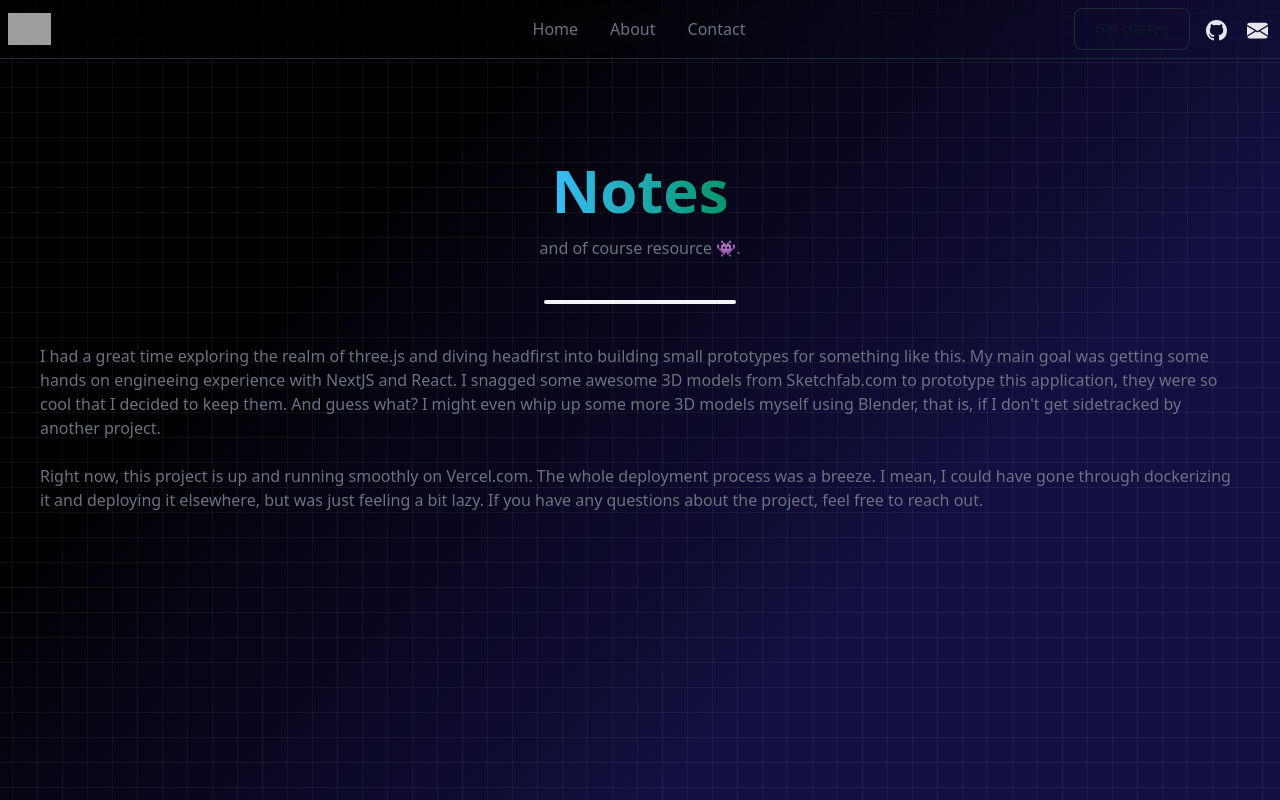
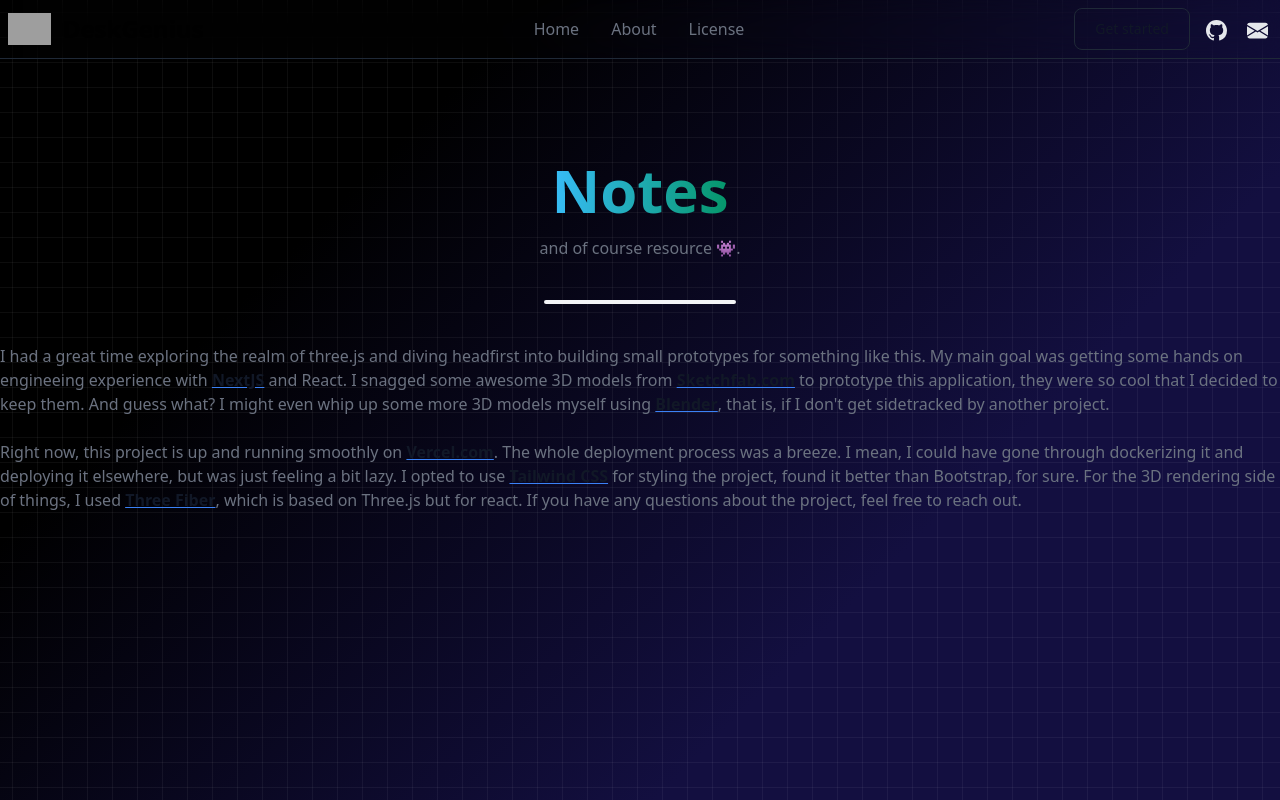
Before and after one commit to thisisadityapatel/deskgenius, a Next.js app: page /credits in a window 1280 px wide. Built offline with nearby package versions, Linux system fonts and the light colour scheme; grey boxes are pictures that could not be loaded.

Commit message:
fixed the bug regarding autopositioning

```diff
--- a/src/components/Header.js
+++ b/src/components/Header.js
@@ -24,7 +24,7 @@ const Header = () => {
             <a href="#" className="block py-2 pl-3 pr-4 rounded hover:bg-gray-100 md:hover:bg-transparent md:hover:text-blue-700 md:p-0 md:dark:hover:text-blue-500 dark:text-gray-500 dark:hover:bg-gray-700 dark:hover:text-white md:dark:hover:bg-transparent dark:border-gray-700">About</a>
           </li>
           <li>
-            <a href="#" className="block py-2 pl-3 pr-4 rounded hover:bg-gray-100 md:hover:bg-transparent md:hover:text-blue-700 md:p-0 md:dark:hover:text-blue-500 dark:text-gray-500 dark:hover:bg-gray-700 dark:hover:text-white md:dark:hover:bg-transparent dark:border-gray-700">Contact</a>
+            <a href="/license" className="block py-2 pl-3 pr-4 rounded hover:bg-gray-100 md:hover:bg-transparent md:hover:text-blue-700 md:p-0 md:dark:hover:text-blue-500 dark:text-gray-500 dark:hover:bg-gray-700 dark:hover:text-white md:dark:hover:bg-transparent dark:border-gray-700">License</a>
           </li>
         </ul>
       </div>
--- a/src/components/ThreeModel.js
+++ b/src/components/ThreeModel.js
@@ -28,10 +28,6 @@ const ThreeModel = (props) => {
   const copiedScene = useMemo(() => scene.clone(), [scene])
   const [coordinates, setCoordinates] = useState(props.position);
   const [rotation, setRotation] = useState(props.rotation);
-
-  useEffect(() => {
-    setCoordinates(props.position);
-  }, [props.position]);
 
   useEventListener("keydown", (event) => {
     if(selected){
--- a/src/pages/credits.js
+++ b/src/pages/credits.js
@@ -1,12 +1,13 @@
 import React from 'react'
 import Header from '@/components/Header'
 import * as Icon from 'react-bootstrap-icons'
+import Link from 'next/link'
 
 const credits = () => {
   return (
     <div>
         <Header />
-        <div className="px-10 pt-40 text-left">
+        <div className="container mx-auto pt-40 text-left">
             <h1 class="mb-4 text-3xl text-center font-extrabold text-gray-900 dark:text-white md:text-5xl lg:text-6xl"><span class="text-transparent bg-clip-text bg-gradient-to-r to-emerald-600 from-sky-400">Notes</span></h1>
 
             <div className="mb-6 text-gray-500 dark:text-gray-400 text-center">
@@ -18,11 +19,17 @@ const credits = () => {
             <div className="mb-6">
               <div className="my-6 text-gray-500 dark:text-gray-400">
                 I had a great time exploring the realm of three.js and diving headfirst into building small prototypes for something like this.
-                My main goal was getting some hands on engineeing experience with NextJS and React. I snagged some awesome 3D models from Sketchfab.com to prototype this application, they were so cool that I decided to keep them. And guess what? I might even whip up some more 3D models myself using Blender, that is, if I don't get sidetracked by another project.
+                My main goal was getting some hands on engineeing experience with <Link href="https://nextjs.org/" target='_blank' class="font-semibold text-gray-900 underline dark:text-white decoration-blue-500">NextJS</Link> and React.
+                I snagged some awesome 3D models from <Link href="https://sketchfab.com/" target='_blank' class="font-semibold text-gray-900 underline dark:text-white decoration-blue-500">Sketchfab.com</Link> to prototype this application,
+                they were so cool that I decided to keep them. And guess what? I might even whip up some more 3D models myself using <Link href="https://www.blender.org/" target='_blank' class="font-semibold text-gray-900 underline dark:text-white decoration-blue-500">Blender</Link>, that is, if I don't get sidetracked by another project.
               </div>
 
-              <div className="mb-4 text-gray-500 dark:text-gray-400">
-                Right now, this project is up and running smoothly on Vercel.com. The whole deployment process was a breeze. I mean, I could have gone through dockerizing it and deploying it elsewhere, but was just feeling a bit lazy. If you have any questions about the project, feel free to reach out.
+              <div className="mb-8 text-gray-500 dark:text-gray-400">
+                Right now, this project is up and running smoothly on <Link href="https://vercel.com/docs" target='_blank' class="font-semibold text-gray-900 underline dark:text-white decoration-blue-500">Vercel.com</Link>. The whole deployment process was a breeze. I mean,
+                I could have gone through dockerizing it and deploying it elsewhere, but was just feeling a bit lazy.
+                I opted to use <Link href="https://tailwindcss.com/docs/installation" target='_blank' class="font-semibold text-gray-900 underline dark:text-white decoration-blue-500">Tailwind CSS</Link> for styling the project, found it better than Bootstrap, for sure.
+                For the 3D rendering side of things, I used <Link href="https://github.com/pmndrs/react-three-fiber" target='_blank' class="font-semibold text-gray-900 underline dark:text-white decoration-blue-500">Three Fiber</Link>, which is based on Three.js but for react.
+                If you have any questions about the project, feel free to reach out.
               </div>
             </div>
         </div>
--- a/src/pages/license.js
+++ b/src/pages/license.js
@@ -5,7 +5,7 @@ const license = () => {
   return (
     <div>
         <Header />
-        <div className="px-10 pt-40 text-center">
+        <div className="container mx-auto pt-40 text-center">
             <h1 class="mb-4 text-3xl text-center font-extrabold text-gray-900 dark:text-white md:text-5xl lg:text-6xl"><span class="text-transparent bg-clip-text bg-gradient-to-r to-emerald-600 from-sky-400">MIT</span> License</h1>
 
             <div className="mb-6 text-gray-500 dark:text-gray-400">
--- a/tailwind.config.js
+++ b/tailwind.config.js
@@ -1,5 +1,6 @@
 /** @type {import('tailwindcss').Config} */
 module.exports = {
+  darkMode: 'media',
   content: [
     './src/pages/**/*.{js,ts,jsx,tsx,mdx}',
     './src/components/**/*.{js,ts,jsx,tsx,mdx}',
```
